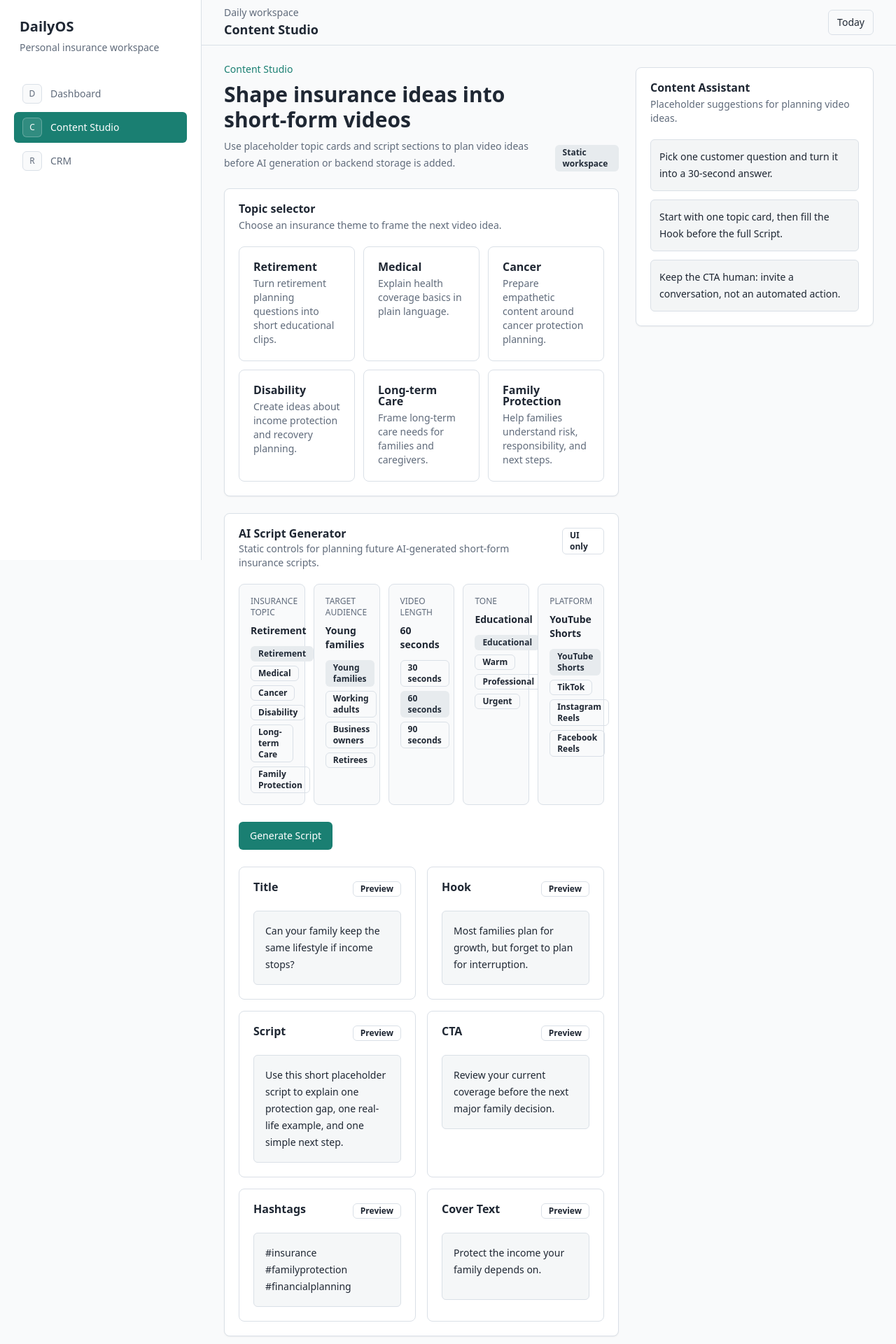
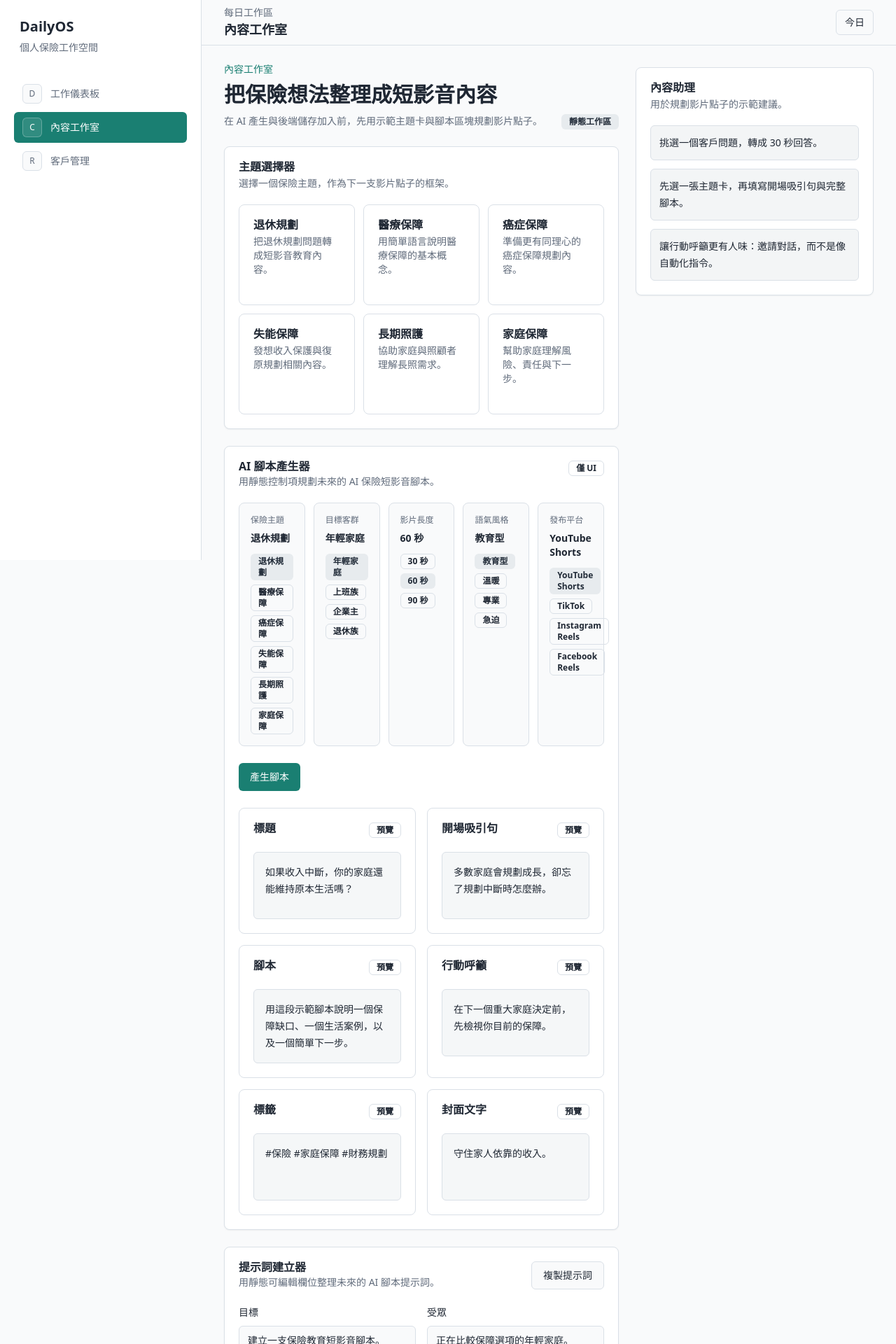
Before and after one commit to sk101049/dailyos, a Next.js app: page /content in a window 1280 px wide. Shown: the top 1920 px of the page at 70% size. Built offline with nearby package versions, Linux system fonts and the light colour scheme.

Commit message:
feat: localize UI to Traditional Chinese

```diff
--- a/components/app-shell.tsx
+++ b/components/app-shell.tsx
@@ -4,11 +4,12 @@ import Link from "next/link";
 import { usePathname } from "next/navigation";
 import { Button } from "@/components/ui/button";
 import { cn } from "@/lib/utils";
+import { messages } from "@/messages/zh-TW";
 
 const navItems = [
-  { href: "/dashboard", label: "Dashboard", marker: "D" },
-  { href: "/content", label: "Content Studio", marker: "C" },
-  { href: "/crm", label: "CRM", marker: "R" }
+  { href: "/dashboard", label: messages.navigation.dashboard, marker: "D" },
+  { href: "/content", label: messages.navigation.content, marker: "C" },
+  { href: "/crm", label: messages.navigation.crm, marker: "R" }
 ];
 
 export function AppShell({ children }: { children: React.ReactNode }) {
@@ -23,7 +24,7 @@ export function AppShell({ children }: { children: React.ReactNode }) {
         <div className="space-y-1 px-2">
           <p className="text-xl font-semibold">DailyOS</p>
           <p className="text-sm leading-6 text-muted-foreground">
-            Personal insurance workspace
+            {messages.app.tagline}
           </p>
         </div>
 
@@ -64,11 +65,13 @@ export function AppShell({ children }: { children: React.ReactNode }) {
         <header className="sticky top-0 z-20 border-b bg-background/95 backdrop-blur">
           <div className="flex min-h-16 items-center justify-between gap-4 px-4 sm:px-6 lg:px-8">
             <div>
-              <p className="text-sm font-medium text-muted-foreground">Daily workspace</p>
+              <p className="text-sm font-medium text-muted-foreground">
+                {messages.app.headerLabel}
+              </p>
               <h1 className="text-lg font-semibold">{currentItem.label}</h1>
             </div>
             <Button variant="outline" size="sm">
-              Today
+              {messages.app.today}
             </Button>
           </div>
         </header>
--- a/features/content/content-page.tsx
+++ b/features/content/content-page.tsx
@@ -7,91 +7,92 @@ import {
   CardHeader,
   CardTitle
 } from "@/components/ui/card";
+import { messages } from "@/messages/zh-TW";
 
 const topics = [
   {
-    title: "Retirement",
-    description: "Turn retirement planning questions into short educational clips."
+    title: "退休規劃",
+    description: "把退休規劃問題轉成短影音教育內容。"
   },
   {
-    title: "Medical",
-    description: "Explain health coverage basics in plain language."
+    title: "醫療保障",
+    description: "用簡單語言說明醫療保障的基本概念。"
   },
   {
-    title: "Cancer",
-    description: "Prepare empathetic content around cancer protection planning."
+    title: "癌症保障",
+    description: "準備更有同理心的癌症保障規劃內容。"
   },
   {
-    title: "Disability",
-    description: "Create ideas about income protection and recovery planning."
+    title: "失能保障",
+    description: "發想收入保護與復原規劃相關內容。"
   },
   {
-    title: "Long-term Care",
-    description: "Frame long-term care needs for families and caregivers."
+    title: "長期照護",
+    description: "協助家庭與照顧者理解長照需求。"
   },
   {
-    title: "Family Protection",
-    description: "Help families understand risk, responsibility, and next steps."
+    title: "家庭保障",
+    description: "幫助家庭理解風險、責任與下一步。"
   }
 ];
 
 const workspaceSections = [
   {
-    title: "Title",
-    placeholder: "Example: 3 questions to ask before buying medical insurance"
+    title: "標題",
+    placeholder: "範例：購買醫療險前要問的 3 個問題"
   },
   {
-    title: "Hook",
-    placeholder: "Open with a relatable customer worry or common misconception."
+    title: messages.contentStudio.hook,
+    placeholder: "用常見的客戶擔心或迷思作為開場。"
   },
   {
-    title: "Script",
-    placeholder: "Outline the main teaching points for a 30-60 second video."
+    title: "腳本",
+    placeholder: "整理 30-60 秒影片的主要教學重點。"
   },
   {
-    title: "CTA",
-    placeholder: "Invite viewers to review their policy or prepare questions."
+    title: messages.contentStudio.cta,
+    placeholder: "邀請觀眾檢視保單或先準備想問的問題。"
   },
   {
-    title: "Hashtags",
-    placeholder: "#insurance #retirement #familyprotection"
+    title: messages.contentStudio.hashtags,
+    placeholder: "#保險 #退休規劃 #家庭保障"
   },
   {
-    title: "Cover Text",
-    placeholder: "A short cover line viewers can understand at a glance."
+    title: messages.contentStudio.coverText,
+    placeholder: "讓觀眾一眼看懂的短封面文字。"
   }
 ];
 
 const generatorControls = [
   {
-    label: "Insurance topic",
-    value: "Retirement",
+    label: "保險主題",
+    value: "退休規劃",
     options: [
-      "Retirement",
-      "Medical",
-      "Cancer",
-      "Disability",
-      "Long-term Care",
-      "Family Protection"
+      "退休規劃",
+      "醫療保障",
+      "癌症保障",
+      "失能保障",
+      "長期照護",
+      "家庭保障"
     ]
   },
   {
-    label: "Target audience",
-    value: "Young families",
-    options: ["Young families", "Working adults", "Business owners", "Retirees"]
+    label: messages.contentStudio.targetAudience,
+    value: "年輕家庭",
+    options: ["年輕家庭", "上班族", "企業主", "退休族"]
   },
   {
-    label: "Video length",
-    value: "60 seconds",
-    options: ["30 seconds", "60 seconds", "90 seconds"]
+    label: messages.contentStudio.videoLength,
+    value: "60 秒",
+    options: ["30 秒", "60 秒", "90 秒"]
   },
   {
-    label: "Tone",
-    value: "Educational",
-    options: ["Educational", "Warm", "Professional", "Urgent"]
+    label: messages.contentStudio.tone,
+    value: "教育型",
+    options: ["教育型", "溫暖", "專業", "急迫"]
   },
   {
-    label: "Platform",
+    label: messages.contentStudio.platform,
     value: "YouTube Shorts",
     options: ["YouTube Shorts", "TikTok", "Instagram Reels", "Facebook Reels"]
   }
@@ -99,62 +100,64 @@ const generatorControls = [
 
 const generatorPreviews = [
   {
-    title: "Title",
-    content: "Can your family keep the same lifestyle if income stops?"
+    title: "標題",
+    content: "如果收入中斷，你的家庭還能維持原本生活嗎？"
   },
   {
-    title: "Hook",
-    content: "Most families plan for growth, but forget to plan for interruption."
+    title: messages.contentStudio.hook,
+    content: "多數家庭會規劃成長，卻忘了規劃中斷時怎麼辦。"
   },
   {
-    title: "Script",
+    title: "腳本",
     content:
-      "Use this short placeholder script to explain one protection gap, one real-life example, and one simple next step."
+      "用這段示範腳本說明一個保障缺口、一個生活案例，以及一個簡單下一步。"
   },
   {
-    title: "CTA",
-    content: "Review your current coverage before the next major family decision."
+    title: messages.contentStudio.cta,
+    content: "在下一個重大家庭決定前，先檢視你目前的保障。"
   },
   {
-    title: "Hashtags",
-    content: "#insurance #familyprotection #financialplanning"
+    title: messages.contentStudio.hashtags,
+    content: "#保險 #家庭保障 #財務規劃"
   },
   {
-    title: "Cover Text",
-    content: "Protect the income your family depends on."
+    title: messages.contentStudio.coverText,
+    content: "守住家人依靠的收入。"
   }
 ];
 
 const promptFields = [
   {
-    label: "Goal",
-    value: "Create a short educational insurance video script."
+    label: "目標",
+    value: "建立一支保險教育短影音腳本。"
   },
   {
-    label: "Audience",
-    value: "Young families comparing protection options."
+    label: "受眾",
+    value: "正在比較保障選項的年輕家庭。"
   },
   {
-    label: "Key Message",
-    value: "Insurance planning should protect daily life, not just future goals."
+    label: "核心訊息",
+    value: "保險規劃要保護日常生活，而不只是未來目標。",
+    multiline: true
   },
   {
-    label: "Constraints",
-    value: "Keep the script under 60 seconds and avoid technical jargon."
+    label: "限制條件",
+    value: "腳本控制在 60 秒內，並避免使用艱深術語。",
+    multiline: true
   },
   {
-    label: "Call to Action",
-    value: "Invite viewers to review their current coverage."
+    label: messages.contentStudio.cta,
+    value: "邀請觀眾檢視目前的保障內容。"
   }
 ];
 
 const promptPreview =
-  "Create a short educational insurance video script for young families comparing protection options. Emphasize that insurance planning should protect daily life, not just future goals. Keep the script under 60 seconds, avoid technical jargon, and end by inviting viewers to review their current coverage.";
+  "請為正在比較保障選項的年輕家庭，建立一支保險教育短影音腳本。強調保險規劃要保護日常生活，而不只是未來目標。腳本請控制在 60 秒內，避免艱深術語，並以邀請觀眾檢視目前保障作結。";
 
 const assistantSuggestions = [
-  "Pick one customer question and turn it into a 30-second answer.",
-  "Start with one topic card, then fill the Hook before the full Script.",
-  "Keep the CTA human: invite a conversation, not an automated action."
+  "挑選一個客戶問題，轉成 30 秒回答。",
+  "先選一張主題卡，再填寫開場吸引句與完整腳本。",
+  "讓行動呼籲更有人味：邀請對話，而不是像自動化指令。"
 ];
 
 export function ContentPage() {
@@ -163,25 +166,26 @@ export function ContentPage() {
       <section className="space-y-6">
         <div className="flex flex-col gap-3 sm:flex-row sm:items-end sm:justify-between">
           <div>
-            <p className="text-sm font-medium text-primary">Content Studio</p>
+            <p className="text-sm font-medium text-primary">
+              {messages.navigation.content}
+            </p>
             <h2 className="mt-2 text-3xl font-semibold tracking-normal">
-              Shape insurance ideas into short-form videos
+              把保險想法整理成短影音內容
             </h2>
             <p className="mt-2 max-w-2xl text-sm leading-6 text-muted-foreground">
-              Use placeholder topic cards and script sections to plan video
-              ideas before AI generation or backend storage is added.
+              在 AI 產生與後端儲存加入前，先用示範主題卡與腳本區塊規劃影片點子。
             </p>
           </div>
           <Badge variant="secondary" className="w-fit">
-            Static workspace
+            {messages.common.staticWorkspace}
           </Badge>
         </div>
 
         <Card>
           <CardHeader>
-            <CardTitle>Topic selector</CardTitle>
+            <CardTitle>主題選擇器</CardTitle>
             <CardDescription>
-              Choose an insurance theme to frame the next video idea.
+              選擇一個保險主題，作為下一支影片點子的框架。
             </CardDescription>
           </CardHeader>
           <CardContent>
@@ -202,14 +206,13 @@ export function ContentPage() {
           <CardHeader>
             <div className="flex flex-col gap-3 sm:flex-row sm:items-start sm:justify-between">
               <div className="space-y-1">
-                <CardTitle>AI Script Generator</CardTitle>
+                <CardTitle>{messages.contentStudio.aiScriptGenerator}</CardTitle>
                 <CardDescription>
-                  Static controls for planning future AI-generated short-form
-                  insurance scripts.
+                  用靜態控制項規劃未來的 AI 保險短影音腳本。
                 </CardDescription>
               </div>
               <Badge variant="outline" className="w-fit">
-                UI only
+                {messages.common.uiOnly}
               </Badge>
             </div>
           </CardHeader>
@@ -238,7 +241,7 @@ export function ContentPage() {
               ))}
             </div>
 
-            <Button>Generate Script</Button>
+            <Button>{messages.contentStudio.generateScript}</Button>
 
             <div className="grid gap-4 lg:grid-cols-2">
               {generatorPreviews.map((preview) => (
@@ -246,7 +249,7 @@ export function ContentPage() {
                   <CardHeader>
                     <div className="flex items-start justify-between gap-3">
                       <CardTitle>{preview.title}</CardTitle>
-                      <Badge variant="outline">Preview</Badge>
+                      <Badge variant="outline">{messages.common.preview}</Badge>
                     </div>
                   </CardHeader>
                   <CardContent>
@@ -264,12 +267,12 @@ export function ContentPage() {
           <CardHeader>
             <div className="flex flex-col gap-3 sm:flex-row sm:items-start sm:justify-between">
               <div className="space-y-1">
-                <CardTitle>Prompt Builder</CardTitle>
+                <CardTitle>{messages.contentStudio.promptBuilder}</CardTitle>
                 <CardDescription>
-                  Static editable fields for shaping a future AI script prompt.
+                  用靜態可編輯欄位整理未來的 AI 腳本提示詞。
                 </CardDescription>
               </div>
-              <Button variant="outline">Copy Prompt</Button>
+              <Button variant="outline">{messages.contentStudio.copyPrompt}</Button>
             </div>
           </CardHeader>
           <CardContent className="space-y-6">
@@ -277,7 +280,7 @@ export function ContentPage() {
               {promptFields.map((field) => (
                 <label key={field.label} className="space-y-2">
                   <span className="text-sm font-medium">{field.label}</span>
-                  {field.label === "Constraints" || field.label === "Key Message" ? (
+                  {field.multiline ? (
                     <textarea
                       className="min-h-28 w-full resize-none rounded-md border bg-background px-3 py-2 text-sm leading-6 outline-none transition-colors placeholder:text-muted-foreground focus-visible:ring-2 focus-visible:ring-ring"
                       defaultValue={field.value}
@@ -294,8 +297,8 @@ export function ContentPage() {
 
             <div className="rounded-lg border bg-secondary/40 p-4">
               <div className="flex items-center justify-between gap-3">
-                <p className="text-sm font-semibold">Prompt preview</p>
-                <Badge variant="outline">Read-only</Badge>
+                <p className="text-sm font-semibold">提示詞預覽</p>
+                <Badge variant="outline">{messages.common.readOnly}</Badge>
               </div>
               <p className="mt-3 text-sm leading-6 text-muted-foreground">
                 {promptPreview}
@@ -306,10 +309,9 @@ export function ContentPage() {
 
         <Card>
           <CardHeader>
-            <CardTitle>Script workspace</CardTitle>
+            <CardTitle>腳本工作區</CardTitle>
             <CardDescription>
-              Placeholder sections for planning the video before real generation
-              exists.
+              在真正產生腳本前，先用示範區塊規劃影片內容。
             </CardDescription>
           </CardHeader>
           <CardContent>
@@ -319,7 +321,7 @@ export function ContentPage() {
                   <CardHeader>
                     <div className="flex items-start justify-between gap-3">
                       <CardTitle>{section.title}</CardTitle>
-                      <Badge variant="outline">Draft</Badge>
+                      <Badge variant="outline">{messages.common.draft}</Badge>
                     </div>
                   </CardHeader>
                   <CardContent>
@@ -337,9 +339,9 @@ export function ContentPage() {
       <aside className="space-y-4">
         <Card className="xl:sticky xl:top-24">
           <CardHeader>
-            <CardTitle>Content Assistant</CardTitle>
+            <CardTitle>{messages.common.contentAssistant}</CardTitle>
             <CardDescription>
-              Placeholder suggestions for planning video ideas.
+              用於規劃影片點子的示範建議。
             </CardDescription>
           </CardHeader>
           <CardContent>
--- a/features/crm/crm-page.tsx
+++ b/features/crm/crm-page.tsx
@@ -7,58 +7,59 @@ import {
   CardHeader,
   CardTitle
 } from "@/components/ui/card";
+import { messages } from "@/messages/zh-TW";
 
 const summaryCards = [
   {
-    title: "Active Leads",
+    title: messages.crm.activeLeads,
     value: "12",
-    detail: "Prospects with open insurance conversations."
+    detail: "仍在洽談中的保險需求客戶。"
   },
   {
-    title: "Follow-ups Due",
+    title: messages.crm.followUpsDue,
     value: "5",
-    detail: "Customer touchpoints that need attention today."
+    detail: "今天需要處理的客戶接觸點。"
   },
   {
-    title: "Appointments",
+    title: messages.crm.appointments,
     value: "4",
-    detail: "Scheduled meetings and review calls this week."
+    detail: "本週已安排的會議與檢視通話。"
   },
   {
-    title: "Closed Deals",
+    title: messages.crm.closedDeals,
     value: "3",
-    detail: "Recently completed customer decisions."
+    detail: "近期已完成決策的客戶案件。"
   }
 ];
 
 const customers = [
   {
-    name: "Emily Chen",
-    need: "Family protection review",
-    stage: "Follow-up",
+    name: "陳怡君",
+    need: "家庭保障檢視",
+    stage: "追蹤中",
     nextFollowUpDate: "2026-07-03",
-    nextAction: "Send a simple policy comparison before Friday."
+    nextAction: "週五前提供一份簡單的保單比較。"
   },
   {
-    name: "Daniel Wu",
-    need: "Retirement income planning",
-    stage: "Appointment",
+    name: "吳志明",
+    need: "退休收入規劃",
+    stage: "已預約",
     nextFollowUpDate: "2026-07-05",
-    nextAction: "Prepare three questions for the planning call."
+    nextAction: "為規劃通話準備三個關鍵問題。"
   },
   {
-    name: "Grace Lin",
-    need: "Medical and cancer coverage",
-    stage: "Lead",
+    name: "林佳蓉",
+    need: "醫療與癌症保障",
+    stage: "潛在客戶",
     nextFollowUpDate: "2026-07-08",
-    nextAction: "Confirm current coverage gaps and family budget."
+    nextAction: "確認目前保障缺口與家庭預算。"
   }
 ];
 
 const assistantSuggestions = [
-  "Start with customers whose follow-up date is today.",
-  "Prepare one clear next action before each appointment.",
-  "Move closed conversations out of the active follow-up list."
+  "先處理追蹤日期是今天的客戶。",
+  "每次預約前先準備一個清楚的下一步。",
+  "將已結案對話移出進行中的追蹤清單。"
 ];
 
 export function CrmPage() {
@@ -67,17 +68,18 @@ export function CrmPage() {
       <section className="space-y-6">
         <div className="flex flex-col gap-3 sm:flex-row sm:items-end sm:justify-between">
           <div>
-            <p className="text-sm font-medium text-primary">CRM</p>
+            <p className="text-sm font-medium text-primary">
+              {messages.navigation.crm}
+            </p>
             <h2 className="mt-2 text-3xl font-semibold tracking-normal">
-              Customer follow-ups and next actions
+              客戶追蹤與下一步行動
             </h2>
             <p className="mt-2 max-w-2xl text-sm leading-6 text-muted-foreground">
-              A static CRM workspace for reviewing placeholder customers before
-              backend persistence or integrations are added.
+              在後端儲存或整合加入前，先用靜態客戶管理工作區檢視示範客戶。
             </p>
           </div>
           <Badge variant="secondary" className="w-fit">
-            Placeholder data
+            {messages.common.placeholderData}
           </Badge>
         </div>
 
@@ -97,9 +99,9 @@ export function CrmPage() {
 
         <div className="space-y-4">
           <div>
-            <h3 className="text-xl font-semibold">Customer list</h3>
+            <h3 className="text-xl font-semibold">客戶清單</h3>
             <p className="mt-1 text-sm text-muted-foreground">
-              Placeholder customer cards for daily follow-up planning.
+              用於每日追蹤規劃的示範客戶卡片。
             </p>
           </div>
 
@@ -118,23 +120,23 @@ export function CrmPage() {
                 <CardContent className="space-y-5">
                   <dl className="space-y-3 text-sm">
                     <div>
-                      <dt className="text-muted-foreground">Next follow-up date</dt>
+                      <dt className="text-muted-foreground">下次追蹤日期</dt>
                       <dd className="mt-1 font-medium">{customer.nextFollowUpDate}</dd>
                     </div>
                     <div>
-                      <dt className="text-muted-foreground">Next action</dt>
+                      <dt className="text-muted-foreground">下一步行動</dt>
                       <dd className="mt-1 font-medium leading-6">{customer.nextAction}</dd>
                     </div>
                   </dl>
 
                   <div className="grid grid-cols-3 gap-2">
                     <Button variant="secondary" size="sm">
-                      Complete
+                      完成
                     </Button>
                     <Button variant="outline" size="sm">
-                      Delay
+                      延後
                     </Button>
-                    <Button size="sm">Closed</Button>
+                    <Button size="sm">結案</Button>
                   </div>
                 </CardContent>
               </Card>
@@ -146,9 +148,9 @@ export function CrmPage() {
       <aside className="space-y-4">
         <Card className="xl:sticky xl:top-24">
           <CardHeader>
-            <CardTitle>CRM Assistant</CardTitle>
+            <CardTitle>{messages.common.crmAssistant}</CardTitle>
             <CardDescription>
-              Placeholder suggestions for customer follow-up planning.
+              用於客戶追蹤規劃的示範建議。
             </CardDescription>
           </CardHeader>
           <CardContent>
--- /dev/null
+++ b/messages/zh-TW.ts
@@ -0,0 +1,43 @@
+export const messages = {
+  app: {
+    tagline: "個人保險工作空間",
+    headerLabel: "每日工作區",
+    today: "今日"
+  },
+  navigation: {
+    dashboard: "工作儀表板",
+    content: "內容工作室",
+    crm: "客戶管理"
+  },
+  common: {
+    aiAssistant: "AI 助理",
+    contentAssistant: "內容助理",
+    crmAssistant: "客戶助理",
+    placeholderData: "示範資料",
+    staticWorkspace: "靜態工作區",
+    uiOnly: "僅 UI",
+    preview: "預覽",
+    draft: "草稿",
+    readOnly: "唯讀"
+  },
+  contentStudio: {
+    aiScriptGenerator: "AI 腳本產生器",
+    generateScript: "產生腳本",
+    promptBuilder: "提示詞建立器",
+    copyPrompt: "複製提示詞",
+    targetAudience: "目標客群",
+    videoLength: "影片長度",
+    tone: "語氣風格",
+    platform: "發布平台",
+    hook: "開場吸引句",
+    cta: "行動呼籲",
+    hashtags: "標籤",
+    coverText: "封面文字"
+  },
+  crm: {
+    activeLeads: "潛在客戶",
+    followUpsDue: "今日待追蹤",
+    appointments: "預約",
+    closedDeals: "已成交案件"
+  }
+};
```
Also changed, not shown: features/dashboard/dashboard-page.tsx (+29 -29 lines).
